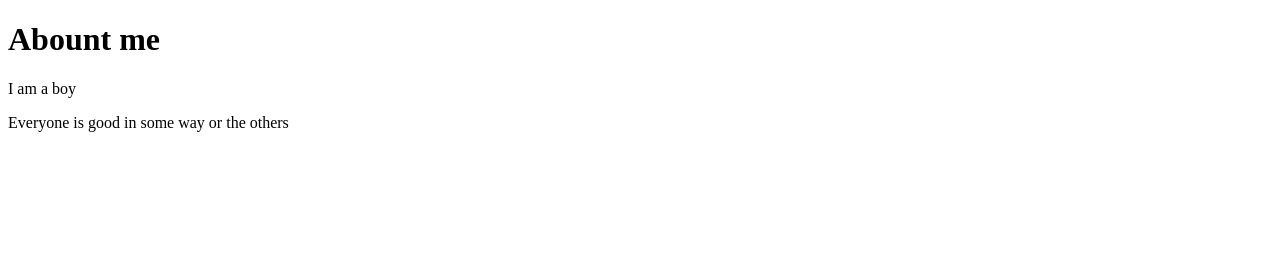
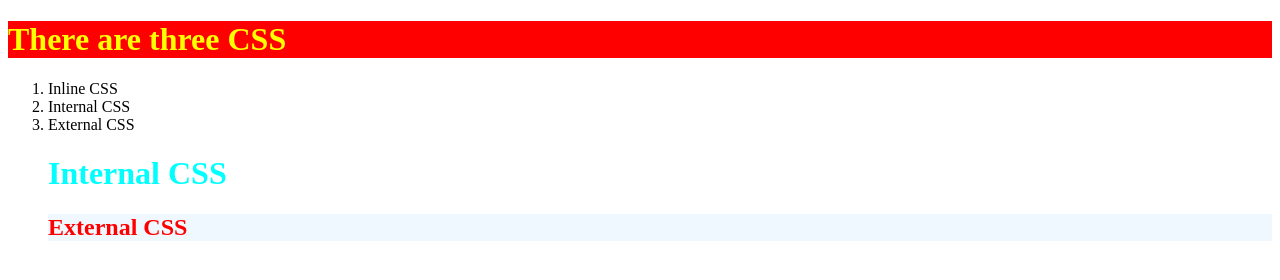
Before and after one commit to mkmahto2/sigma, a plain HTML site: page 15-inline external inline/index.html in a window 1280 px wide. Drawn offline with Linux system fonts and the light colour scheme.

Commit message:
adding file

```diff
--- a/15-inline external inline/index.html
+++ b/15-inline external inline/index.html
@@ -4,15 +4,36 @@
     <meta charset="UTF-8">
     <meta name="viewport" content="width=device-width, initial-scale=1.0">
     <title>Document</title>
+    <link rel="stylesheet" href="style.css">
+    <style>
+        h1{
+            color: aqua;
+            background-color: white;
+        }
+
+    </style>
 </head>
 <body>
-    <h1>Abount me</h1>
-    <div>
-        I am a boy
-    </div>
+    <h1 style="color: yellow;background-color: red;">There are three CSS</h1>
 
-    <p>
-        Everyone is good in some way or the others
-    </p>
+    <ol>
+        <li>Inline CSS</li>
+        <li>Internal CSS</li>
+        <li>External CSS</li>
+
+        <h1>
+            Internal CSS
+        </h1>
+
+        <h2>
+            External CSS
+        </h2>
+
+
+
+
+
+
+    </ol>
 </body>
 </html>
--- /dev/null
+++ b/15-inline external inline/style.css
@@ -0,0 +1,5 @@
+h2{
+    background-color: aliceblue;
+    color: red;
+
+}
```
